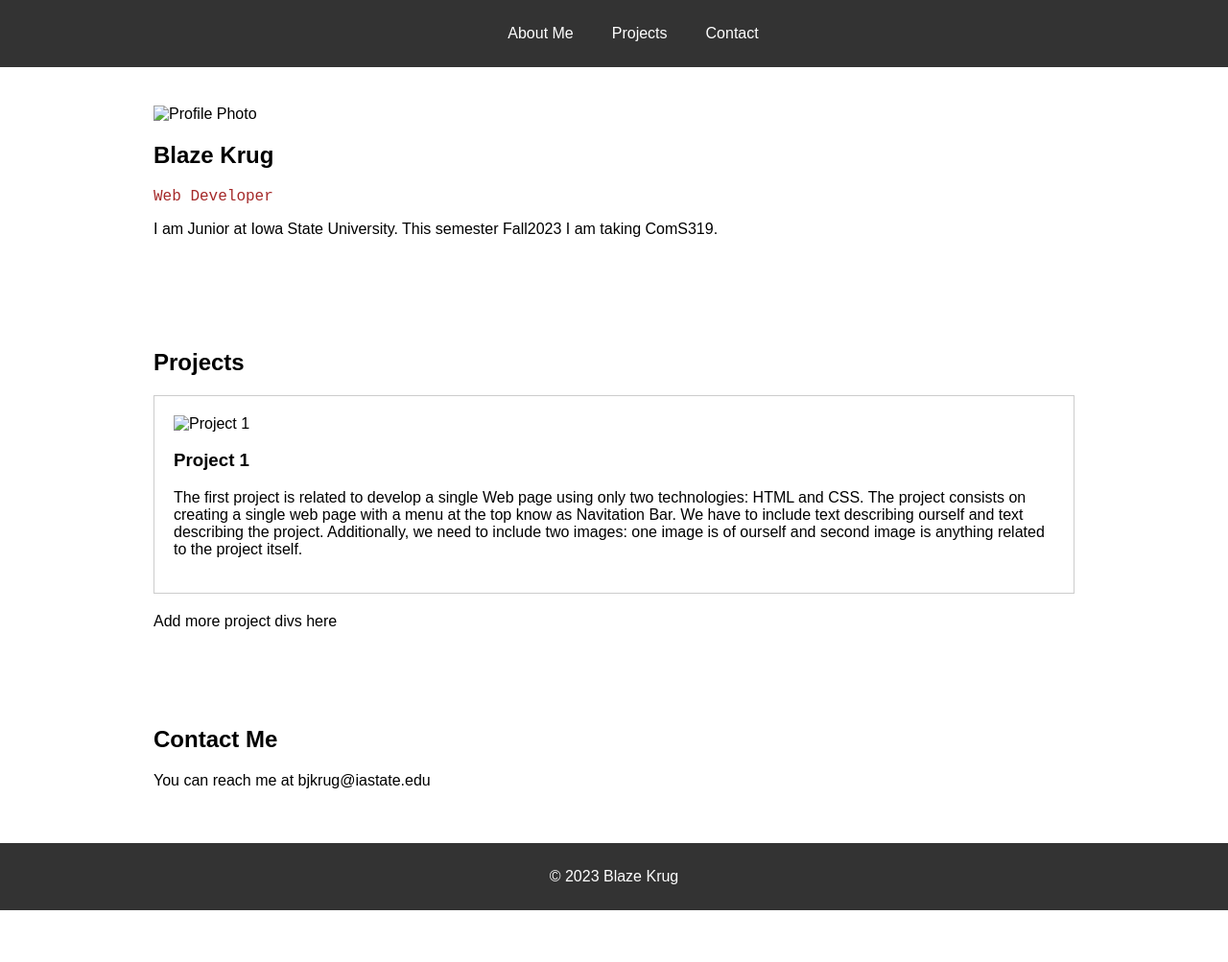
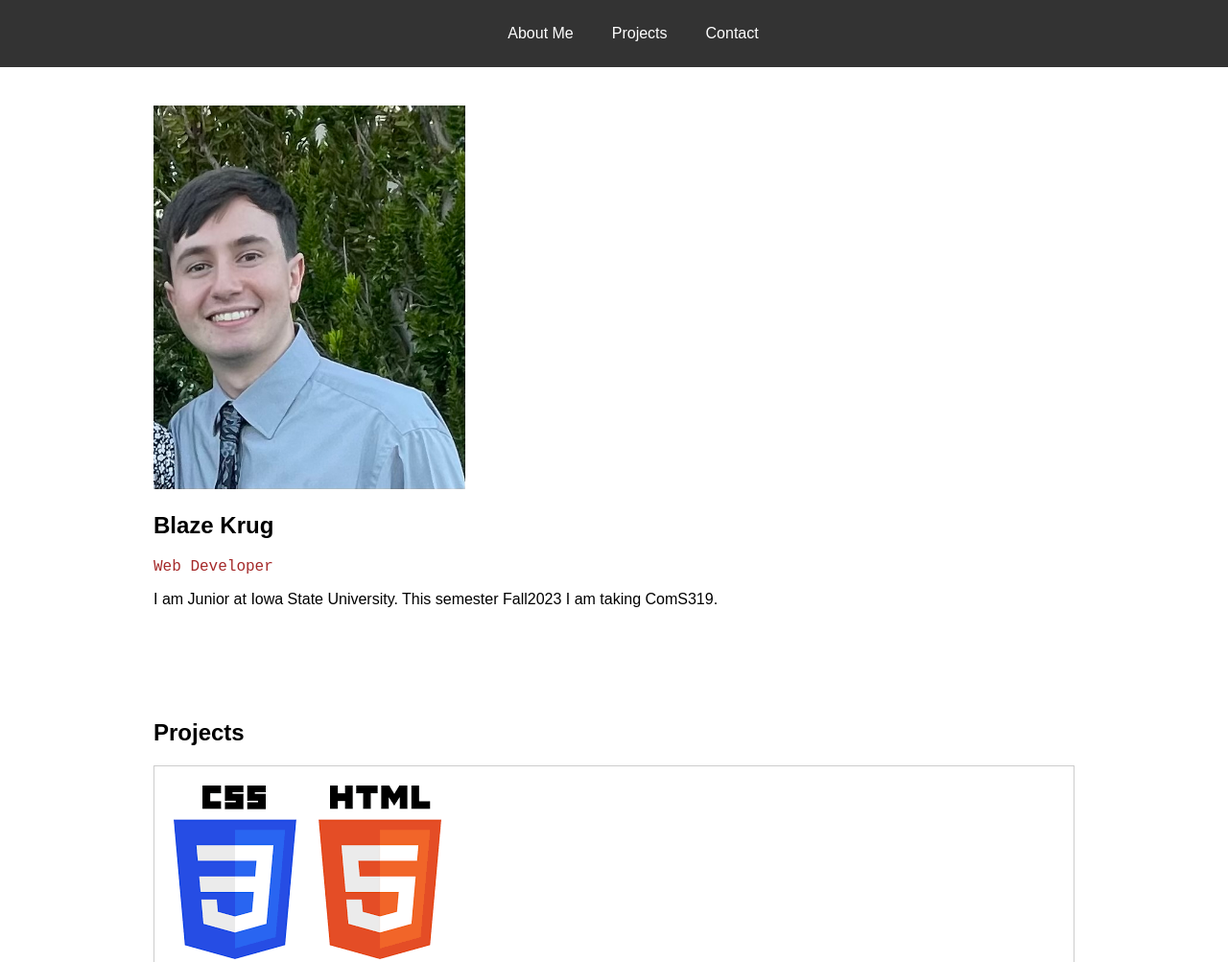
Before and after one commit to Blazing-fire/personal, a plain HTML site: page index.html in a window 1280 px wide. Shown: the top 1003 px of the page at 96% size. Before the commit the page ends 949 px from the top, so only its background shows below. Drawn offline with Linux system fonts and the light colour scheme.

Commit message:
Update index.html

```diff
--- a/index.html
+++ b/index.html
@@ -30,7 +30,7 @@
     </header>
     <section id="about">
         <div class="container">
-            <img src="images/profile.jpg" width="325" height="400" alt="Profile Photo">
+            <img src="profile.jpg" width="325" height="400" alt="Profile Photo">
             <h1>Blaze Krug</h1>
             <p style="font-family: 'Courier New', Courier, monospace; color: brown">Web Developer</p>
             <p>I am Junior at Iowa State University. This semester Fall2023 I am taking ComS319. </p>
@@ -40,7 +40,7 @@
         <div class="container">
             <h2>Projects</h2>
             <div class="project">
-            <img src="images/project1.jpg" alt="Project 1">
+            <img src="project1.jpg" alt="Project 1">
             <h3>Project 1</h3>
             <p>The first project is related to develop a single Web page using
             only two technologies: HTML and CSS. The project consists on
```
